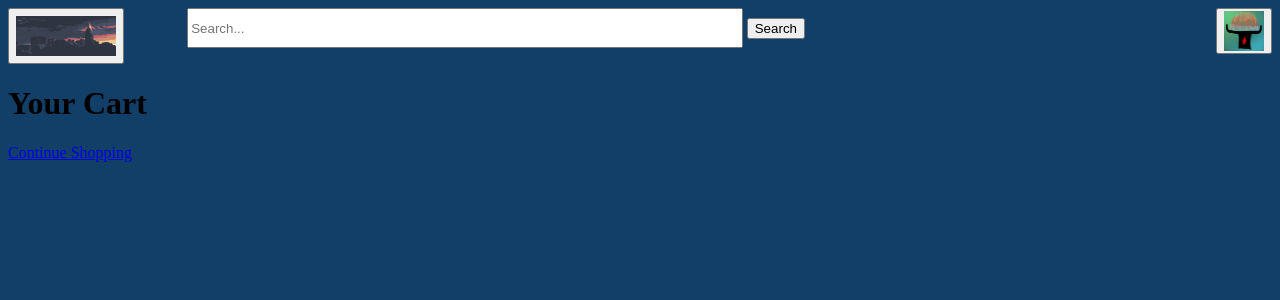
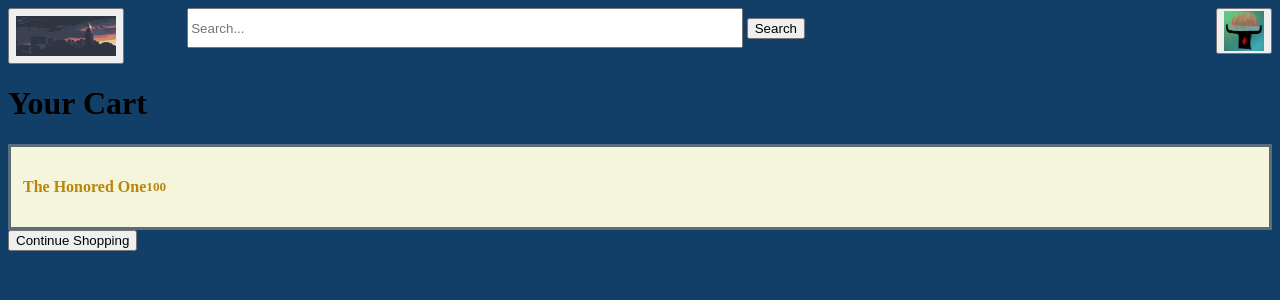
Before and after one commit to yaquire/IOTproject, a Flask app: page /cart in a window 1280 px wide. Shown: the top 300 px of the page. Run offline with Flask 3, Linux system fonts and the light colour scheme.

Commit message:
1 user can pusrchase, using clicks
- the cart will display the quantity, name,
- rest needs implimentation

```diff
--- a/Web Server/app.py
+++ b/Web Server/app.py
@@ -57,8 +57,12 @@ def writeCart(name):
         else:
             rangeNo.append('Not in Data')
     # print('RangeNo' , rangeNo)
-
+    # i = index of the item (This is a local var)
+    i = 0
     hasInteger = any(isinstance(x, int) for x in rangeNo)
+    for x in rangeNo:
+        if type(x) == int:
+            i = x
     # print(RED,hasInteger,RESET)
     if hasInteger is False:
         row = {}
@@ -66,6 +70,7 @@ def writeCart(name):
         row["Quantity"] = 1
         data.append(row)
     elif hasInteger is True:
+        print('The index of the item is:', i)
         quant = int(data[i]['Quantity'])
         quant += 1
         data[i]['Quantity'] = quant
@@ -104,20 +109,18 @@ def add_to_cart():
         writerC = writeCart(buttonValue)
     return redirect(url_for("index"))
 
-
-###
-
 # meant for adding items to cart
-@app.route("/cart")
+@app.route("/cart", methods = ['GET'])
 def cart():
-    datas = []
+    data = []
     filepath = "Web Server/purchases.csv"
     with open(filepath, mode="r") as file:
         reader = csv.DictReader(file)
         for row in reader:
-            datas.append(row)
+            data.append(row)
 
-    return render_template("cart.html", data=datas)
+    print(RED, data,RESET)
+    return render_template("cart.html", data=data)
 
 
 if __name__ == "__main__":
--- a/Web Server/purchases.csv
+++ b/Web Server/purchases.csv
@@ -1,4 +1,2 @@
 Name,Quantity
-Infinity Stones,1
-The Honored One,2
-Trident of Poseidon,3
+The Honored One,100
--- a/Web Server/templates/cart.html
+++ b/Web Server/templates/cart.html
@@ -8,7 +8,7 @@
     <link rel="stylesheet" href="/static/Style.css">
     <meta charset="UTF-8">
 
-    <title>Home</title>
+    <title>Cart</title>
 
   </head>
 
@@ -16,8 +16,7 @@
     <img src='static/Buildings.png' width="100" height="40">
   </button>
 
-</html>
-<html>
+
 <meta charset="UTF-8">
 <link rel="stylesheet" type="text/css" href="/static/Style.css">
 
@@ -36,20 +35,37 @@
 </div>
 </section>
 <!--ABOVE is from Template-->
+<style>
+
+  #purchaseItem{
+    display: flex;
+    flex-direction: row;
+    justify-content: start;
+
+    color: darkgoldenrod;
+    background-color: beige;
+    padding: 10px 12px;
+    border: solid var(--turquise-color);
+  }
 
 
-<head>
-  <title>Your Cart</title>
-</head>
+</style>
 
 <body>
   <h1>Your Cart</h1>
-  <ul>
-    {% for item in cart_items %}
-    <li>{{ item }}</li>
+
+    {% for row in data %}
+    <section id="looping">
+    <div id="purchaseItem">
+
+
+        <h4 class="Name">{{row['Name']}}</h4>
+        <h5 class="Quantity">{{row['Quantity']}}</h5>
+    </div>
+  </section>
     {% endfor %}
-  </ul>
-  <a href="{{ url_for('index') }}">Continue Shopping</a>
+
+  <button href="/">Continue Shopping</button>
 </body>
 
 </html>
```
Also changed, not shown: Web Server/test.py (+26 -18 lines), Web Server/static/Style.css (line endings or trailing spaces).
